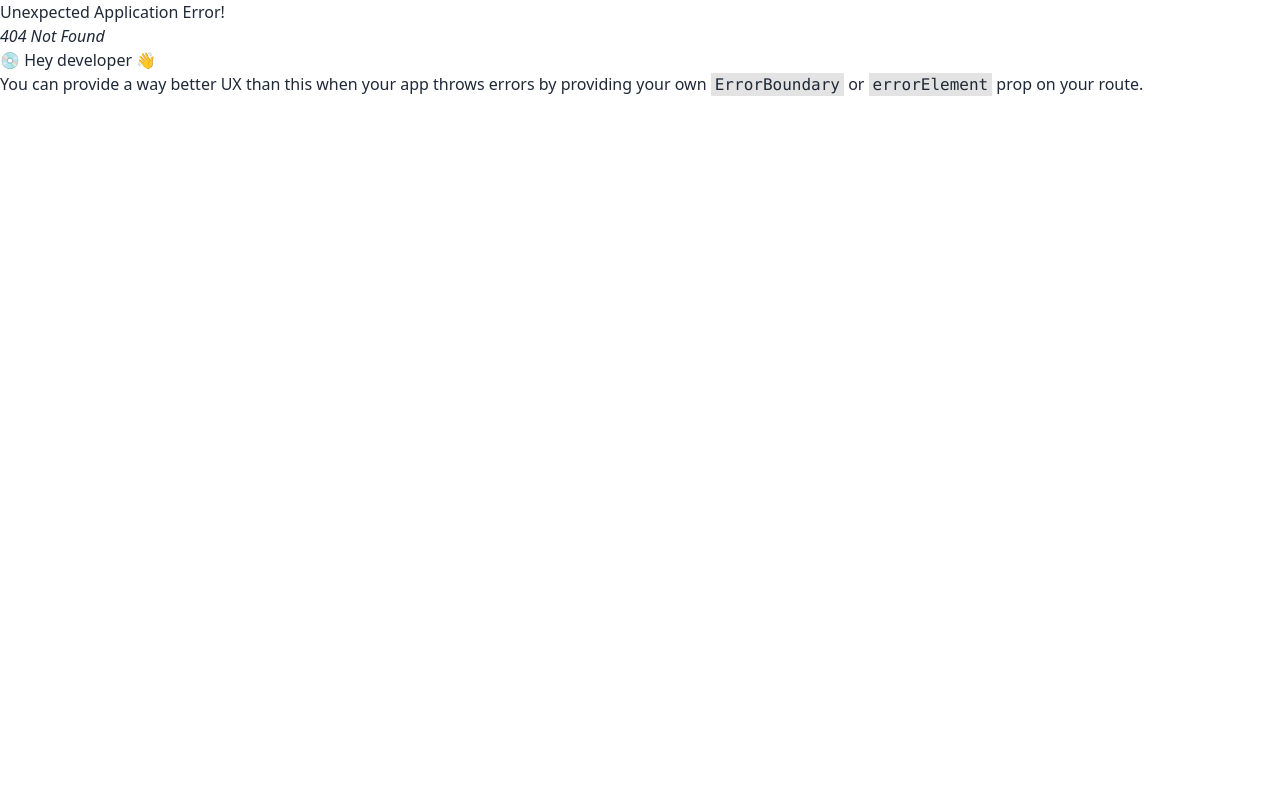
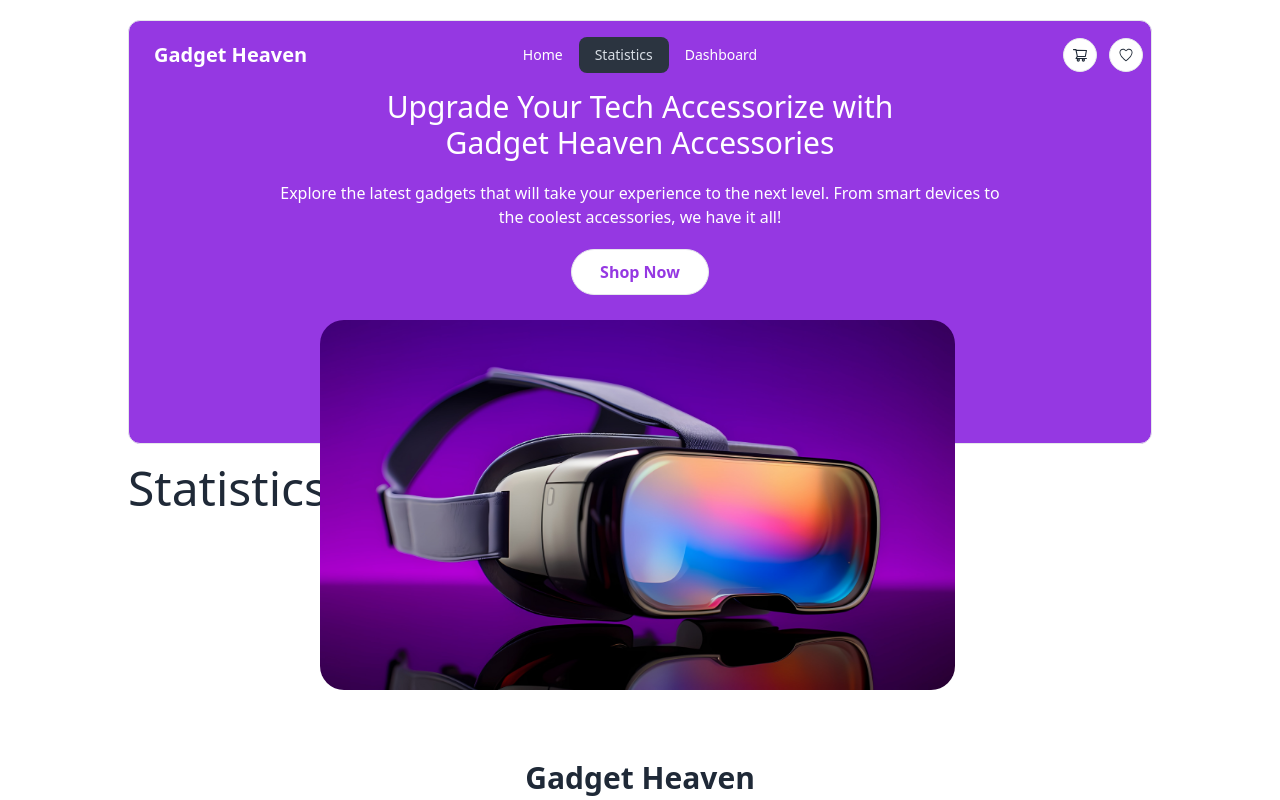
Before and after one commit to programming-hero-web-course-4/b10a8-gadget-heaven-pkb1981, a React (Vite) app: page /statistic in a window 1280 px wide. Before the commit this address had no page. Shown: the top 800 px of the page. Built offline with nearby package versions, Linux system fonts and the light colour scheme.

Commit message:
active route in navbar complete

```diff
--- /dev/null
+++ b/src/Component/Dashboard.jsx
@@ -0,0 +1,11 @@
+import React from 'react';
+
+const Dashboard = () => {
+    return (
+        <div>
+            <h2 className="text-5xl">Here is the DashBoard</h2>
+        </div>
+    );
+};
+
+export default Dashboard;
--- /dev/null
+++ b/src/Component/Errorpage.jsx
@@ -0,0 +1,11 @@
+import React from 'react';
+
+const Errorpage = () => {
+    return (
+        <div>
+          <h2 className="text-5xl">page not found 404 error</h2>
+        </div>
+    );
+};
+
+export default Errorpage;
--- a/src/Component/Navbar.jsx
+++ b/src/Component/Navbar.jsx
@@ -1,9 +1,16 @@
 import React from 'react';
 import { AiOutlineShoppingCart } from "react-icons/ai";
 import { IoIosHeartEmpty } from "react-icons/io";
+import { NavLink } from 'react-router-dom';
 
 
 const Navbar = () => {
+
+    const links=<>
+                            <li><NavLink to="/">Home</NavLink></li>
+                            <li><NavLink to="statistic">Statistics</NavLink></li>
+                            <li><NavLink to="dashboard">Dashboard</NavLink></li>
+        </>
     return (
         <div className='my-5 pb-32 border rounded-xl bg-[#9538E2] relative'>
             {/* navbar start */}
@@ -27,9 +34,7 @@ const Navbar = () => {
                         <ul
                             tabIndex={0}
                             className="menu menu-sm dropdown-content bg-base-100 rounded-box z-[1] mt-3 w-52 p-2 shadow">
-                            <li><a>Home</a></li>
-                            <li><a>Statistics</a></li>
-                            <li><a>Dashboard</a></li>
+                            {links}
                         </ul>
                     </div>
                     <a className="btn btn-ghost text-xl text-white">Gadget Heaven</a>
@@ -37,9 +42,7 @@ const Navbar = () => {
                 <div className="navbar-center hidden lg:flex">
                     <ul className="menu menu-horizontal px-1 text-white">
 
-                        <li><a>Home</a></li>
-                        <li><a>Statistics</a></li>
-                        <li><a>Dashboard</a></li>
+                       {links}
 
                     </ul>
                 </div>
--- a/src/Component/Root.jsx
+++ b/src/Component/Root.jsx
@@ -2,13 +2,15 @@ import React from 'react';
 import Navbar from './Navbar';
 import Footer from './Footer';
 import Banner from './Banner';
+import { Outlet } from 'react-router-dom';
 
 
 const Root = () => {
     return (
-        <div className='w-11/12 mx-auto'>
+        <div className='max-w-5xl mx-auto'>
             <Navbar></Navbar>
             <Banner></Banner>
+            <Outlet></Outlet>
             <Footer></Footer>
         </div>
 
--- /dev/null
+++ b/src/Component/Statistic.jsx
@@ -0,0 +1,11 @@
+import React from 'react';
+
+const Statistic = () => {
+    return (
+        <div>
+            <h2 className="text-5xl">Statistics area</h2>
+        </div>
+    );
+};
+
+export default Statistic;
--- /dev/null
+++ b/src/Home.jsx
@@ -0,0 +1,11 @@
+import React from 'react';
+
+const Home = () => {
+    return (
+        <div>
+            <h2>this is homepage</h2>
+        </div>
+    );
+};
+
+export default Home;
--- a/src/main.jsx
+++ b/src/main.jsx
@@ -6,17 +6,37 @@ import {
 	RouterProvider,
 } from "react-router-dom";
 import Root from './Component/Root';
+import Errorpage from './Component/Errorpage';
+import Home from './Home';
+import Dashboard from './Component/Dashboard';
+import Statistic from './Component/Statistic';
 
 
 const router = createBrowserRouter([
 	{
 		path: "/",
 		element: <Root></Root>,
+		errorElement: <Errorpage></Errorpage>,
+		children: [
+			{
+				path: '/',
+				element: <Home></Home>
+			},
+			{
+				path:'statistic',
+				element:<Statistic></Statistic>
+			},
+			{
+				path:'dashboard',
+				element:<Dashboard></Dashboard>
+			},
+
+		]
 	},
 ]);
 
 createRoot(document.getElementById('root')).render(
 	<StrictMode>
-    <RouterProvider router={router}/>
+		<RouterProvider router={router} />
 	</StrictMode>,
 )
```
Lines whose indentation alone changed are shown as unchanged.
